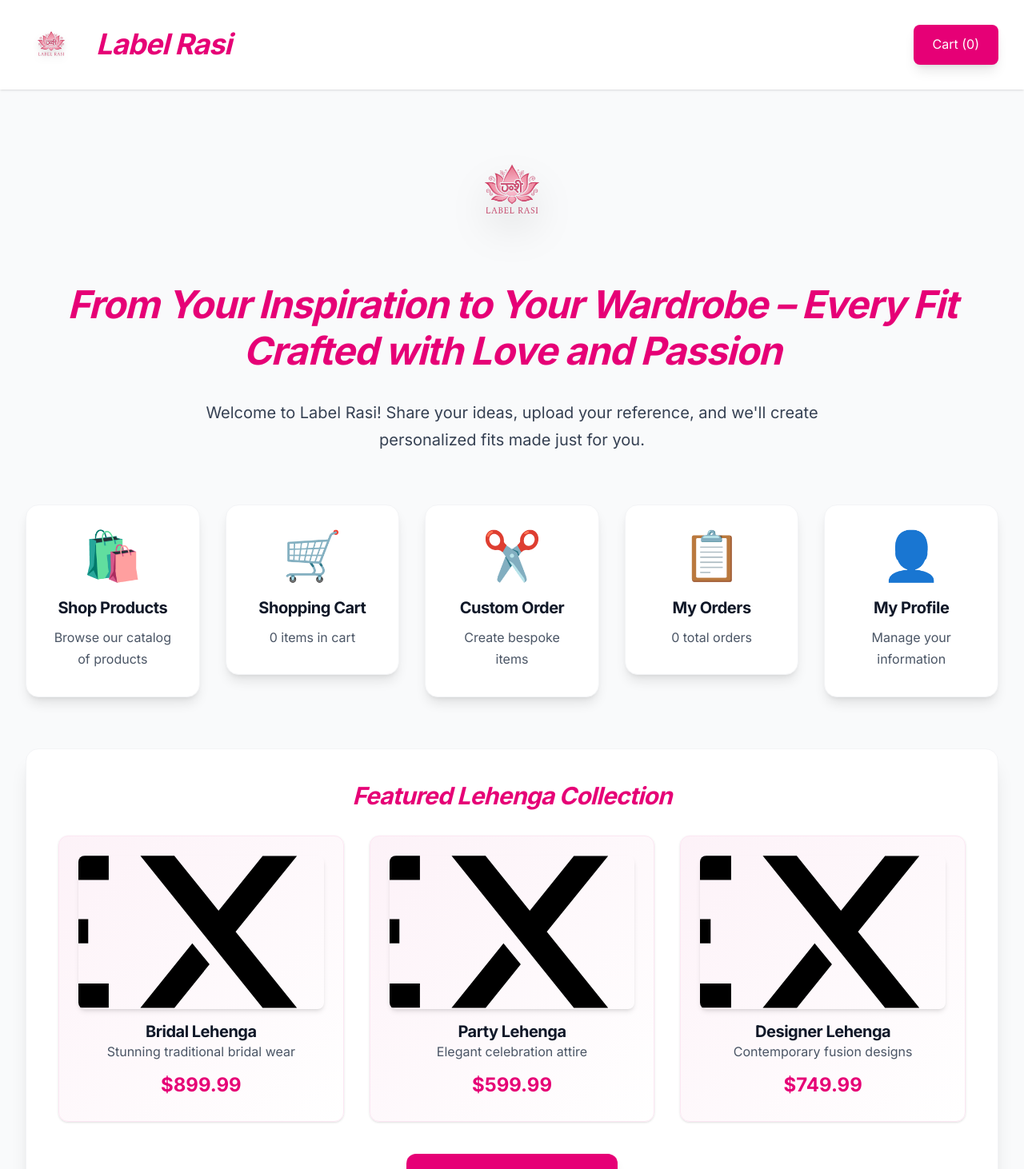
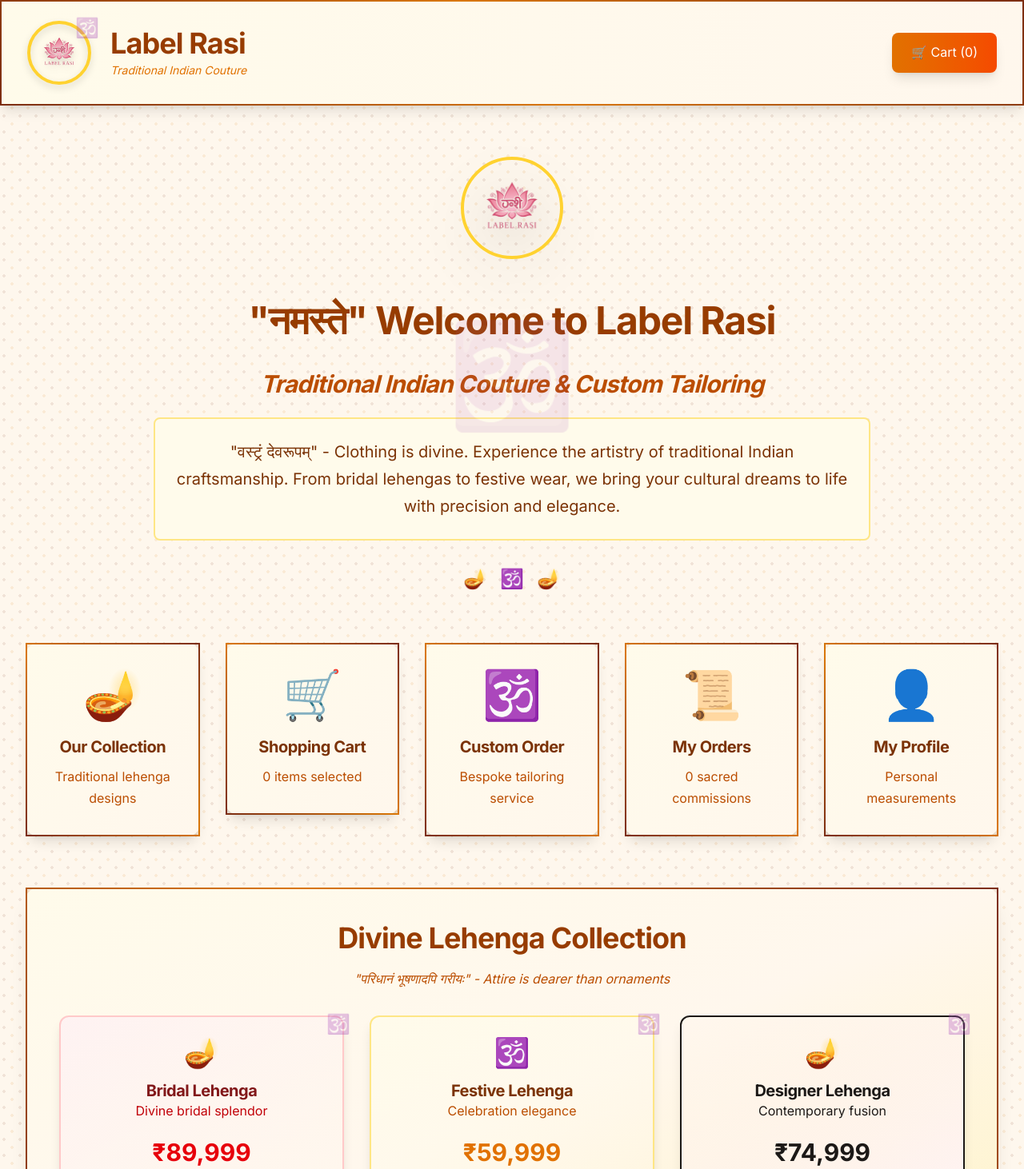
Before and after one commit to sirisharedddyy/label_rasi, a Next.js app: page / in a window 1280 px wide. Shown: the top 1462 px of the page at 80% size. Built offline with nearby package versions, Linux system fonts and the light colour scheme.

Commit message:
Redesign UI with traditional Indian elements: cultural colors, patterns, and aesthetics

```diff
--- a/src/app/globals.css
+++ b/src/app/globals.css
@@ -1,19 +1,23 @@
 @import "tailwindcss";
 
 :root {
-  --background: #ffffff;
-  --foreground: #171717;
-  --primary-pink: #ec4899;
-  --primary-pink-light: #fce7f3;
-  --primary-pink-dark: #be185d;
+  --background: #fef7ed;
+  --foreground: #1c1917;
+  --primary-maroon: #7c2d12;
+  --primary-gold: #d97706;
+  --primary-cream: #fef3c7;
+  --primary-red: #dc2626;
+  --accent-brass: #b45309;
 }
 
 @theme inline {
   --color-background: var(--background);
   --color-foreground: var(--foreground);
-  --color-primary: var(--primary-pink);
-  --color-primary-light: var(--primary-pink-light);
-  --color-primary-dark: var(--primary-pink-dark);
+  --color-primary: var(--primary-maroon);
+  --color-secondary: var(--primary-gold);
+  --color-accent: var(--primary-red);
+  --color-cream: var(--primary-cream);
+  --color-brass: var(--accent-brass);
   --font-inter: var(--font-inter);
 }
 
@@ -24,6 +28,45 @@ body {
   line-height: 1.6;
   -webkit-font-smoothing: antialiased;
   -moz-osx-font-smoothing: grayscale;
+}
+
+/* Traditional Indian Design Elements */
+.traditional-border {
+  border: 2px solid;
+  border-image: linear-gradient(45deg, var(--primary-maroon), var(--primary-gold), var(--primary-maroon)) 1;
+  position: relative;
+}
+
+.traditional-border::before {
+  content: '';
+  position: absolute;
+  top: -2px;
+  left: -2px;
+  right: -2px;
+  bottom: -2px;
+  background: linear-gradient(45deg, var(--primary-maroon), var(--primary-gold), var(--primary-maroon));
+  z-index: -1;
+  opacity: 0.1;
+}
+
+.indian-pattern-bg {
+  background-image:
+    radial-gradient(circle at 25% 25%, rgba(124, 45, 18, 0.1) 2px, transparent 2px),
+    radial-gradient(circle at 75% 75%, rgba(217, 119, 6, 0.1) 2px, transparent 2px);
+  background-size: 20px 20px;
+}
+
+.mandala-decoration {
+  position: relative;
+}
+
+.mandala-decoration::after {
+  content: '🕉️';
+  position: absolute;
+  top: -10px;
+  right: -10px;
+  font-size: 1.5rem;
+  opacity: 0.3;
 }
 
 h1, h2, h3, h4, h5, h6 {
--- a/src/app/page.tsx
+++ b/src/app/page.tsx
@@ -9,18 +9,23 @@ export default function Home() {
   const { orders } = useOrders();
 
   return (
-    <div className="min-h-screen bg-gray-50">
-      <header className="bg-white shadow-sm">
+    <div className="min-h-screen indian-pattern-bg">
+      <header className="bg-gradient-to-r from-amber-50 to-orange-50 shadow-lg border-b-4 border-amber-200 traditional-border">
         <div className="max-w-7xl mx-auto px-4 sm:px-6 lg:px-8">
           <div className="flex justify-between items-center py-6">
               <div className="flex items-center space-x-6">
-                <img src="/logo.png" alt="Label Rasi Logo" className="h-16 drop-shadow-lg" />
-                <h1 className="text-4xl font-bold italic text-pink-600">Label Rasi</h1>
+                <div className="relative mandala-decoration">
+                  <img src="/logo.png" alt="Label Rasi Logo" className="h-20 drop-shadow-lg rounded-full border-4 border-amber-300" />
+                </div>
+                <div>
+                  <h1 className="text-4xl font-bold text-amber-800 font-serif">Label Rasi</h1>
+                  <p className="text-sm text-amber-600 italic">Traditional Indian Couture</p>
+                </div>
               </div>
               <div className="flex space-x-4">
                 <Link href="/cart" className="relative">
-                  <button className="bg-pink-600 text-white px-6 py-3 rounded-lg hover:bg-pink-700 shadow-lg transition-colors">
-                    Cart ({getCartItemCount()})
+                  <button className="bg-gradient-to-r from-amber-600 to-orange-600 text-white px-6 py-3 rounded-lg hover:from-amber-700 hover:to-orange-700 shadow-lg transition-all duration-300 transform hover:scale-105">
+                    🛒 Cart ({getCartItemCount()})
                   </button>
                 </Link>
               </div>
@@ -29,108 +34,123 @@ export default function Home() {
       </header>
 
       <main className="max-w-7xl mx-auto px-4 sm:px-6 lg:px-8 py-16">
-        <div className="text-center mb-16">
-          <div className="mb-12">
-            <img src="/logo.png" alt="Label Rasi Logo" className="h-32 mx-auto mb-8 drop-shadow-2xl rounded-lg" />
+        <div className="text-center mb-16 relative">
+          <div className="absolute inset-0 flex items-center justify-center opacity-10">
+            <div className="text-9xl">🕉️</div>
           </div>
-          <h2 className="text-5xl font-bold italic text-pink-600 mb-8 leading-tight text-center">
-            From Your Inspiration to Your Wardrobe – Every Fit Crafted with Love and Passion
+          <div className="mb-12 relative z-10">
+            <img src="/logo.png" alt="Label Rasi Logo" className="h-32 mx-auto mb-8 drop-shadow-2xl rounded-full border-4 border-amber-300" />
+          </div>
+          <h2 className="text-5xl font-bold text-amber-800 mb-8 leading-tight text-center font-serif">
+            "नमस्ते" Welcome to Label Rasi
           </h2>
-          <p className="text-xl text-gray-700 leading-relaxed max-w-3xl mx-auto text-center">
-            Welcome to Label Rasi! Share your ideas, upload your reference, and we'll create personalized fits made just for you.
+          <h3 className="text-3xl font-bold italic text-amber-700 mb-6">
+            Traditional Indian Couture & Custom Tailoring
+          </h3>
+          <p className="text-xl text-amber-900 leading-relaxed max-w-4xl mx-auto text-center bg-amber-50 p-6 rounded-lg border-2 border-amber-200">
+            "वस्ट्रं देवरूपम्" - Clothing is divine. Experience the artistry of traditional Indian craftsmanship.
+            From bridal lehengas to festive wear, we bring your cultural dreams to life with precision and elegance.
           </p>
+          <div className="mt-8 flex justify-center space-x-4 text-2xl">
+            <span>🪔</span>
+            <span>🕉️</span>
+            <span>🪔</span>
+          </div>
         </div>
 
         <div className="grid grid-cols-1 md:grid-cols-2 lg:grid-cols-3 xl:grid-cols-5 gap-8 mb-16">
           <Link href="/products" className="group">
-            <div className="bg-white rounded-2xl shadow-lg p-8 hover:shadow-2xl transition-all duration-500 border border-gray-100 hover:border-pink-200 transform hover:-translate-y-3 hover:scale-105">
+            <div className="bg-gradient-to-br from-amber-50 to-orange-50 rounded-2xl shadow-lg p-8 hover:shadow-2xl transition-all duration-500 border-2 border-amber-200 hover:border-amber-400 transform hover:-translate-y-3 hover:scale-105 traditional-border">
               <div className="text-center">
-                <div className="text-6xl mb-6 group-hover:scale-110 transition-transform duration-300">🛍️</div>
-                <h3 className="text-xl font-bold text-gray-900 group-hover:text-pink-600 transition-colors duration-300 mb-3">Shop Products</h3>
-                <p className="text-gray-600 group-hover:text-gray-700 transition-colors duration-300">Browse our catalog of products</p>
+                <div className="text-6xl mb-6 group-hover:scale-110 transition-transform duration-300">🪔</div>
+                <h3 className="text-xl font-bold text-amber-900 group-hover:text-amber-800 transition-colors duration-300 mb-3 font-serif">Our Collection</h3>
+                <p className="text-amber-700 group-hover:text-amber-800 transition-colors duration-300">Traditional lehenga designs</p>
               </div>
             </div>
           </Link>
 
           <Link href="/cart" className="group">
-            <div className="bg-white rounded-2xl shadow-lg p-8 hover:shadow-2xl transition-all duration-500 border border-gray-100 hover:border-pink-200 transform hover:-translate-y-3 hover:scale-105">
+            <div className="bg-gradient-to-br from-amber-50 to-orange-50 rounded-2xl shadow-lg p-8 hover:shadow-2xl transition-all duration-500 border-2 border-amber-200 hover:border-amber-400 transform hover:-translate-y-3 hover:scale-105 traditional-border">
               <div className="text-center">
                 <div className="text-6xl mb-6 group-hover:scale-110 transition-transform duration-300">🛒</div>
-                <h3 className="text-xl font-bold text-gray-900 group-hover:text-pink-600 transition-colors duration-300 mb-3">Shopping Cart</h3>
-                <p className="text-gray-600 group-hover:text-gray-700 transition-colors duration-300">{getCartItemCount()} items in cart</p>
+                <h3 className="text-xl font-bold text-amber-900 group-hover:text-amber-800 transition-colors duration-300 mb-3 font-serif">Shopping Cart</h3>
+                <p className="text-amber-700 group-hover:text-amber-800 transition-colors duration-300">{getCartItemCount()} items selected</p>
               </div>
             </div>
           </Link>
 
           <Link href="/order" className="group">
-            <div className="bg-white rounded-2xl shadow-lg p-8 hover:shadow-2xl transition-all duration-500 border border-gray-100 hover:border-pink-200 transform hover:-translate-y-3 hover:scale-105">
+            <div className="bg-gradient-to-br from-amber-50 to-orange-50 rounded-2xl shadow-lg p-8 hover:shadow-2xl transition-all duration-500 border-2 border-amber-200 hover:border-amber-400 transform hover:-translate-y-3 hover:scale-105 traditional-border">
               <div className="text-center">
-                <div className="text-6xl mb-6 group-hover:scale-110 transition-transform duration-300">✂️</div>
-                <h3 className="text-xl font-bold text-gray-900 group-hover:text-pink-600 transition-colors duration-300 mb-3">Custom Order</h3>
-                <p className="text-gray-600 group-hover:text-gray-700 transition-colors duration-300">Create bespoke items</p>
+                <div className="text-6xl mb-6 group-hover:scale-110 transition-transform duration-300">🕉️</div>
+                <h3 className="text-xl font-bold text-amber-900 group-hover:text-amber-800 transition-colors duration-300 mb-3 font-serif">Custom Order</h3>
+                <p className="text-amber-700 group-hover:text-amber-800 transition-colors duration-300">Bespoke tailoring service</p>
               </div>
             </div>
           </Link>
 
           <Link href="/my-orders" className="group">
-            <div className="bg-white rounded-2xl shadow-lg p-8 hover:shadow-2xl transition-all duration-500 border border-gray-100 hover:border-pink-200 transform hover:-translate-y-3 hover:scale-105">
+            <div className="bg-gradient-to-br from-amber-50 to-orange-50 rounded-2xl shadow-lg p-8 hover:shadow-2xl transition-all duration-500 border-2 border-amber-200 hover:border-amber-400 transform hover:-translate-y-3 hover:scale-105 traditional-border">
               <div className="text-center">
-                <div className="text-6xl mb-6 group-hover:scale-110 transition-transform duration-300">📋</div>
-                <h3 className="text-xl font-bold text-gray-900 group-hover:text-pink-600 transition-colors duration-300 mb-3">My Orders</h3>
-                <p className="text-gray-600 group-hover:text-gray-700 transition-colors duration-300">{orders.length} total orders</p>
+                <div className="text-6xl mb-6 group-hover:scale-110 transition-transform duration-300">📜</div>
+                <h3 className="text-xl font-bold text-amber-900 group-hover:text-amber-800 transition-colors duration-300 mb-3 font-serif">My Orders</h3>
+                <p className="text-amber-700 group-hover:text-amber-800 transition-colors duration-300">{orders.length} sacred commissions</p>
               </div>
             </div>
           </Link>
 
           <Link href="/profile" className="group">
-            <div className="bg-white rounded-2xl shadow-lg p-8 hover:shadow-2xl transition-all duration-500 border border-gray-100 hover:border-pink-200 transform hover:-translate-y-3 hover:scale-105">
+            <div className="bg-gradient-to-br from-amber-50 to-orange-50 rounded-2xl shadow-lg p-8 hover:shadow-2xl transition-all duration-500 border-2 border-amber-200 hover:border-amber-400 transform hover:-translate-y-3 hover:scale-105 traditional-border">
               <div className="text-center">
                 <div className="text-6xl mb-6 group-hover:scale-110 transition-transform duration-300">👤</div>
-                <h3 className="text-xl font-bold text-gray-900 group-hover:text-pink-600 transition-colors duration-300 mb-3">My Profile</h3>
-                <p className="text-gray-600 group-hover:text-gray-700 transition-colors duration-300">Manage your information</p>
+                <h3 className="text-xl font-bold text-amber-900 group-hover:text-amber-800 transition-colors duration-300 mb-3 font-serif">My Profile</h3>
+                <p className="text-amber-700 group-hover:text-amber-800 transition-colors duration-300">Personal measurements</p>
               </div>
             </div>
           </Link>
         </div>
 
-        <div className="bg-white rounded-2xl shadow-xl p-10 border border-gray-100">
-          <h3 className="text-3xl font-bold italic text-pink-600 mb-8 text-center">Featured Lehenga Collection</h3>
+        <div className="bg-gradient-to-br from-amber-50 via-orange-50 to-amber-100 rounded-2xl shadow-xl p-10 border-4 border-amber-200 traditional-border">
+          <div className="text-center mb-8">
+            <h3 className="text-4xl font-bold text-amber-800 mb-4 font-serif">Divine Lehenga Collection</h3>
+            <p className="text-amber-700 italic">"परिधानं भूषणादपि गरीयः" - Attire is dearer than ornaments</p>
+          </div>
           <div className="grid grid-cols-1 md:grid-cols-3 gap-8">
             {/* Sample featured products - you can replace with actual data */}
             <div className="group">
-              <div className="bg-gradient-to-br from-pink-50 to-white rounded-xl p-6 shadow-sm hover:shadow-lg transition-all duration-300 border border-pink-100 hover:border-pink-200 transform hover:-translate-y-1">
+              <div className="bg-gradient-to-br from-red-50 to-maroon-50 rounded-xl p-6 shadow-lg hover:shadow-2xl transition-all duration-500 border-2 border-red-200 hover:border-red-400 transform hover:-translate-y-2 mandala-decoration">
                 <div className="text-center">
-                  <img src="/next.svg" alt="Bridal Lehenga" className="w-full h-48 object-cover rounded-lg mb-4 shadow-md" />
-                  <h4 className="text-xl font-bold text-gray-900 group-hover:text-pink-600 transition-colors duration-300">Bridal Lehenga</h4>
-                  <p className="text-gray-600 mb-2">Stunning traditional bridal wear</p>
-                  <p className="text-2xl font-bold text-pink-600">$899.99</p>
+                  <div className="text-4xl mb-4">🪔</div>
+                  <h4 className="text-xl font-bold text-red-900 group-hover:text-red-800 transition-colors duration-300 font-serif">Bridal Lehenga</h4>
+                  <p className="text-red-700 mb-3">Divine bridal splendor</p>
+                  <p className="text-3xl font-bold text-red-600">₹89,999</p>
                 </div>
               </div>
             </div>
             <div className="group">
-              <div className="bg-gradient-to-br from-pink-50 to-white rounded-xl p-6 shadow-sm hover:shadow-lg transition-all duration-300 border border-pink-100 hover:border-pink-200 transform hover:-translate-y-1">
+              <div className="bg-gradient-to-br from-amber-50 to-gold-50 rounded-xl p-6 shadow-lg hover:shadow-2xl transition-all duration-500 border-2 border-amber-200 hover:border-amber-400 transform hover:-translate-y-2 mandala-decoration">
                 <div className="text-center">
-                  <img src="/next.svg" alt="Party Lehenga" className="w-full h-48 object-cover rounded-lg mb-4 shadow-md" />
-                  <h4 className="text-xl font-bold text-gray-900 group-hover:text-pink-600 transition-colors duration-300">Party Lehenga</h4>
-                  <p className="text-gray-600 mb-2">Elegant celebration attire</p>
-                  <p className="text-2xl font-bold text-pink-600">$599.99</p>
+                  <div className="text-4xl mb-4">🕉️</div>
+                  <h4 className="text-xl font-bold text-amber-900 group-hover:text-amber-800 transition-colors duration-300 font-serif">Festive Lehenga</h4>
+                  <p className="text-amber-700 mb-3">Celebration elegance</p>
+                  <p className="text-3xl font-bold text-amber-600">₹59,999</p>
                 </div>
               </div>
             </div>
             <div className="group">
-              <div className="bg-gradient-to-br from-pink-50 to-white rounded-xl p-6 shadow-sm hover:shadow-lg transition-all duration-300 border border-pink-100 hover:border-pink-200 transform hover:-translate-y-1">
+              <div className="bg-gradient-to-br from-maroon-50 to-red-50 rounded-xl p-6 shadow-lg hover:shadow-2xl transition-all duration-500 border-2 border-maroon-200 hover:border-maroon-400 transform hover:-translate-y-2 mandala-decoration">
                 <div className="text-center">
-                  <img src="/next.svg" alt="Designer Lehenga" className="w-full h-48 object-cover rounded-lg mb-4 shadow-md" />
-                  <h4 className="text-xl font-bold text-gray-900 group-hover:text-pink-600 transition-colors duration-300">Designer Lehenga</h4>
-                  <p className="text-gray-600 mb-2">Contemporary fusion designs</p>
-                  <p className="text-2xl font-bold text-pink-600">$749.99</p>
+                  <div className="text-4xl mb-4">🪔</div>
+                  <h4 className="text-xl font-bold text-maroon-900 group-hover:text-maroon-800 transition-colors duration-300 font-serif">Designer Lehenga</h4>
+                  <p className="text-maroon-700 mb-3">Contemporary fusion</p>
+                  <p className="text-3xl font-bold text-maroon-600">₹74,999</p>
                 </div>
               </div>
             </div>
           </div>
           <div className="text-center mt-10">
-            <Link href="/products" className="inline-block bg-pink-600 text-white px-10 py-4 rounded-xl hover:bg-pink-700 shadow-lg hover:shadow-xl transition-all duration-300 font-bold text-lg transform hover:scale-105">
-              Explore All Lehengas
+            <Link href="/products" className="inline-block bg-gradient-to-r from-amber-600 to-red-600 text-white px-12 py-5 rounded-xl hover:from-amber-700 hover:to-red-700 shadow-lg hover:shadow-2xl transition-all duration-500 font-bold text-lg transform hover:scale-105 border-2 border-amber-300">
+              🪔 Explore Divine Collection 🪔
             </Link>
           </div>
         </div>
```
